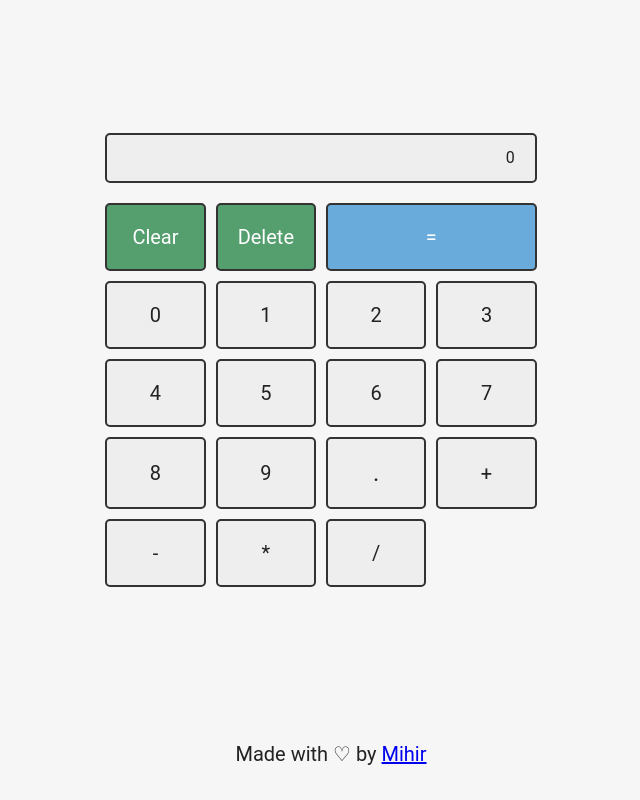
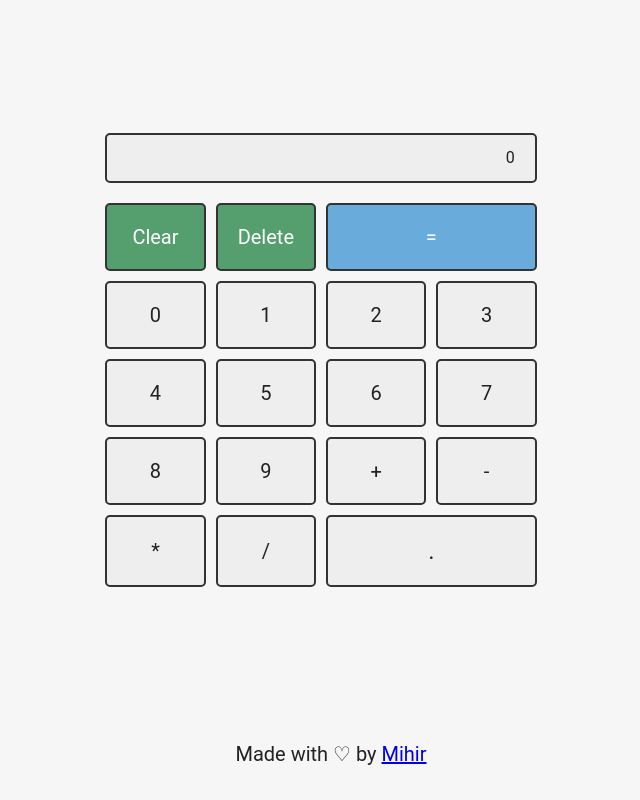
Before and after one commit to mihirchandna/Calculator, a plain HTML site: page index.html in a window 1280 px wide. Shown: the whole page, without its empty margins (319-959 px from the left). Drawn offline with Linux system fonts and the light colour scheme.

Commit message:
Changed Button Positions

```diff
--- a/index.html
+++ b/index.html
@@ -27,11 +27,11 @@
                 <button class="btn" data-number>7</button>
                 <button class="btn" data-number>8</button>
                 <button class="btn" data-number>9</button>
-                <button class="btn" id="point">.</button>
                 <button class="btn" data-operator>+</button>
                 <button class="btn" data-operator>-</button>
                 <button class="btn" data-operator>*</button>
                 <button class="btn" data-operator>/</button>
+                <button class="btn" id="point">.</button>
             </div>
         </div>
     </main>
--- a/style.css
+++ b/style.css
@@ -140,6 +140,7 @@
 
   #point {
     font-size: 24px;
+    grid-column: span 2;
   }
 
   .footer {
```
